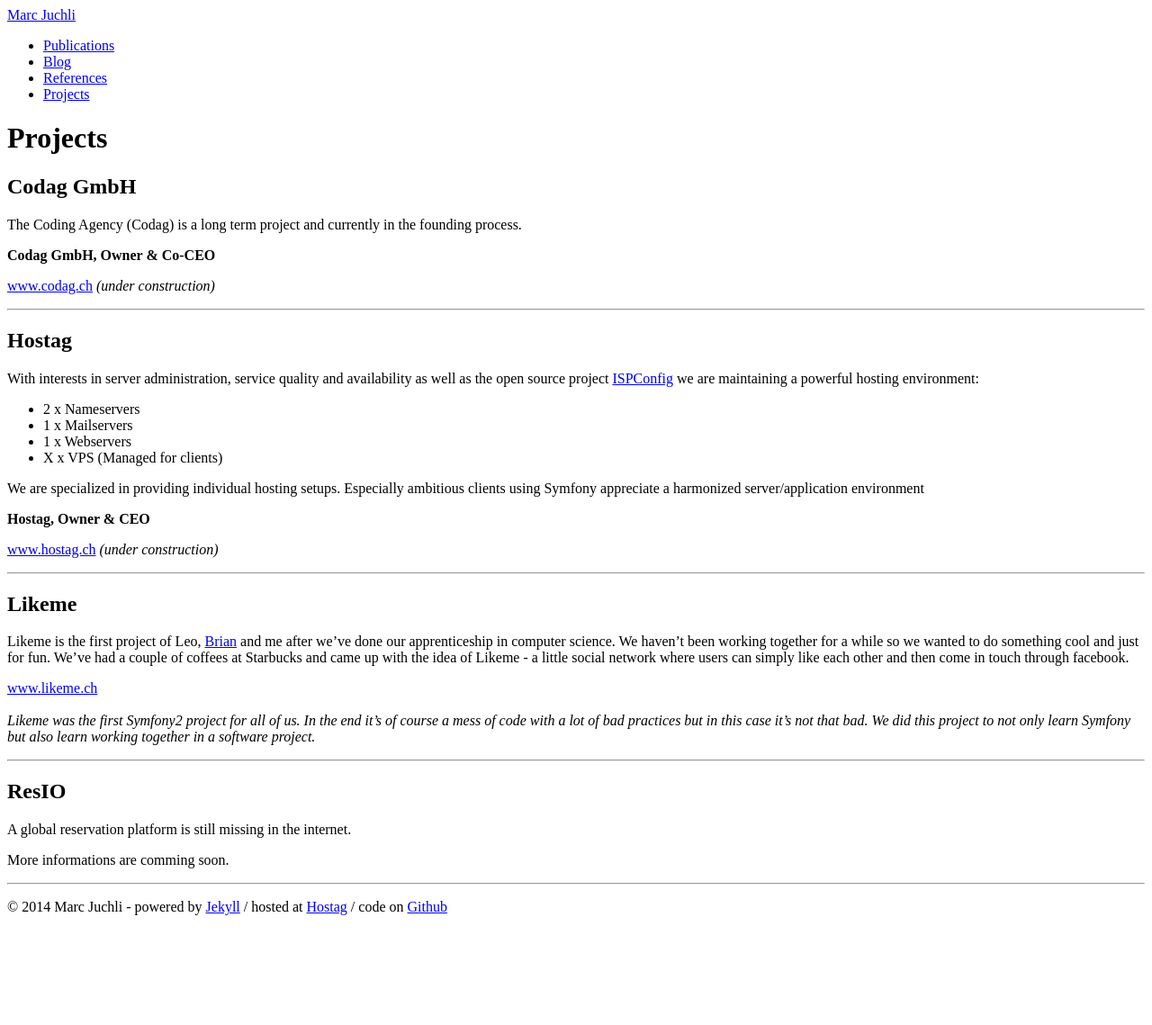
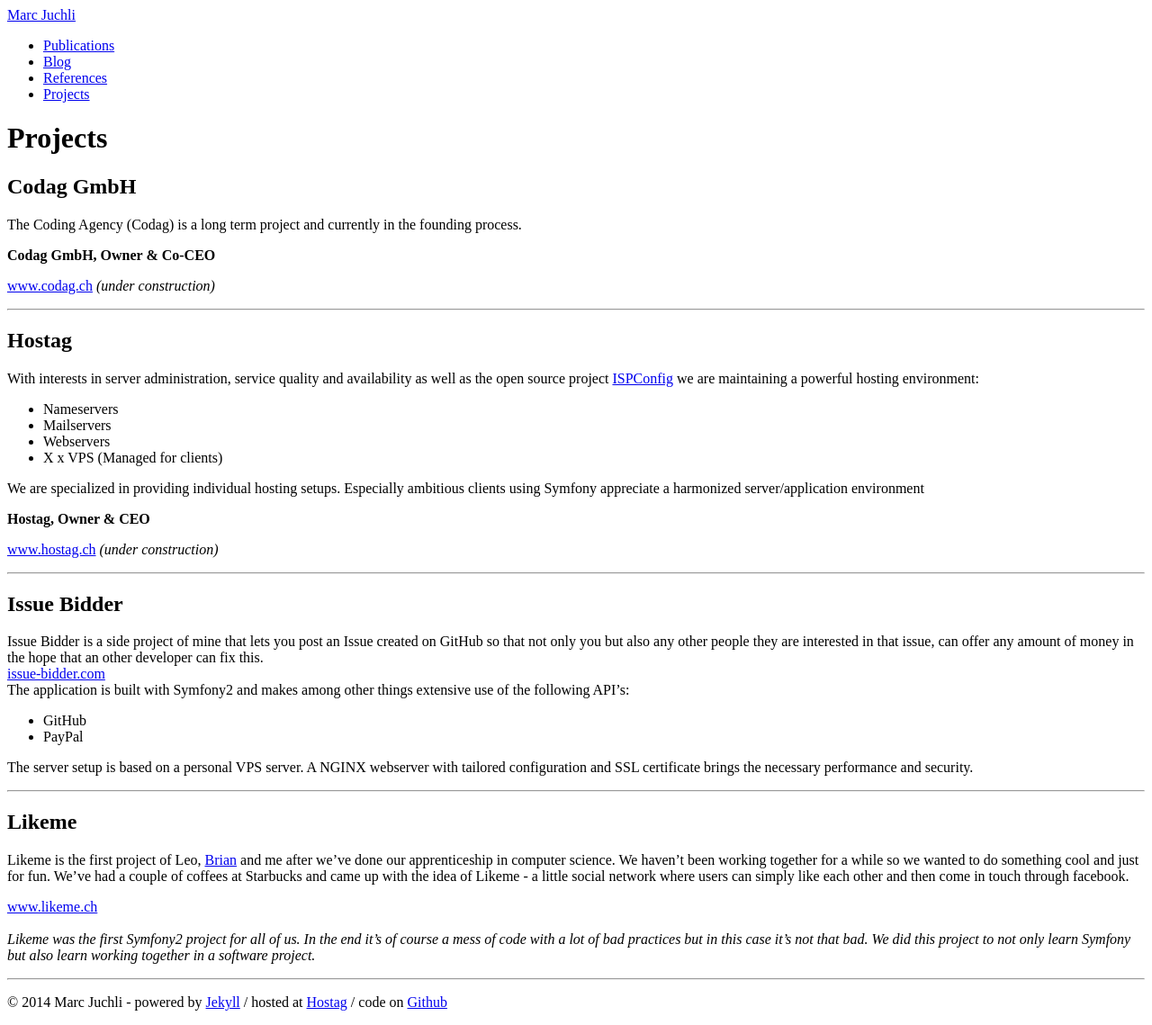
Before and after one commit to backender/marcjuch.li, a Jekyll site: the page built from projects/index.md, in a window 1280 px wide. Shown: the whole page at 90% size. Built offline with Jekyll 4.4.1, drawn with Linux system fonts in a browser that asks for light colours; nearby versions of some CDN libraries; library files that are not in the unit come from our copies; before the commit the page ends 1033 px from its top, so only the background shows below that.

Commit message:
updated projects page

```diff
--- a/projects/index.md
+++ b/projects/index.md
@@ -21,9 +21,9 @@
 
 With interests in server administration, service quality and availability as well as the open source project [ISPConfig](http://ispconfig.org) we are maintaining a powerful hosting environment:
 
-- 2 x Nameservers
-- 1 x Mailservers
-- 1 x Webservers
+- Nameservers
+- Mailservers
+- Webservers
 - X x VPS (Managed for clients)
 
 We are specialized in providing individual hosting setups. Especially ambitious clients using Symfony appreciate a harmonized server/application environment
@@ -32,6 +32,22 @@
 
 <a target="_blank" href="http://hostag.ch">www.hostag.ch</a>
 *(under construction)*
+
+* * *
+
+## Issue Bidder
+
+Issue Bidder is a side project of mine that lets you post an Issue created on GitHub so that not only you but also any other people they are interested in that issue, can offer any amount of money in the hope that an other developer can fix this.
+<br>
+<a target="_blank" href="https://issue-bidder.com">issue-bidder.com</a>
+<br>
+The application is built with Symfony2 and makes among other things extensive use of the following API's:
+<ul>
+    <li>GitHub</li>
+    <li>PayPal</li>
+</ul>
+The server setup is based on a personal VPS server.
+A NGINX webserver with tailored configuration and SSL certificate brings the necessary performance and security.
 
 * * *
 
@@ -45,10 +61,3 @@
 <br />
 *Likeme was the first Symfony2 project for all of us. In the end it's of course a mess of code with a lot of bad practices but in this case it's not that bad.
 We did this project to not only learn Symfony but also learn working together in a software project.*
-
-* * *
-
-## ResIO
-A global reservation platform is still missing in the internet.
-
-More informations are comming soon.
```
